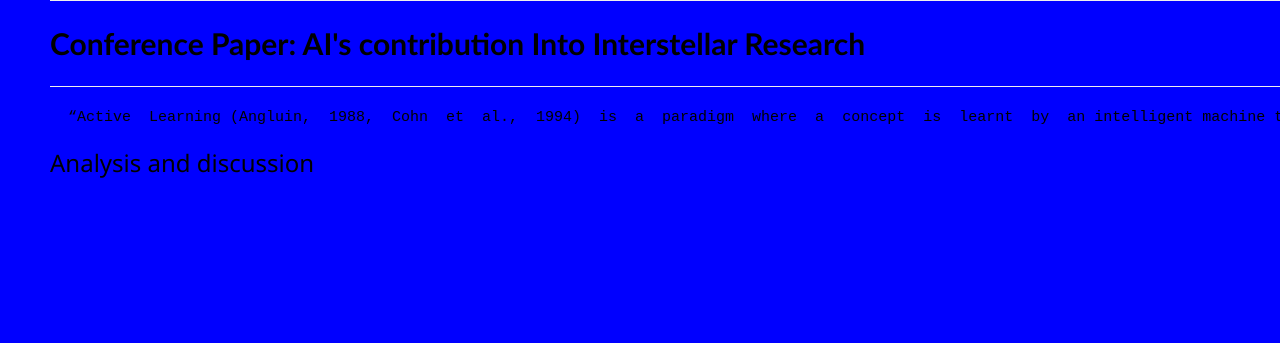
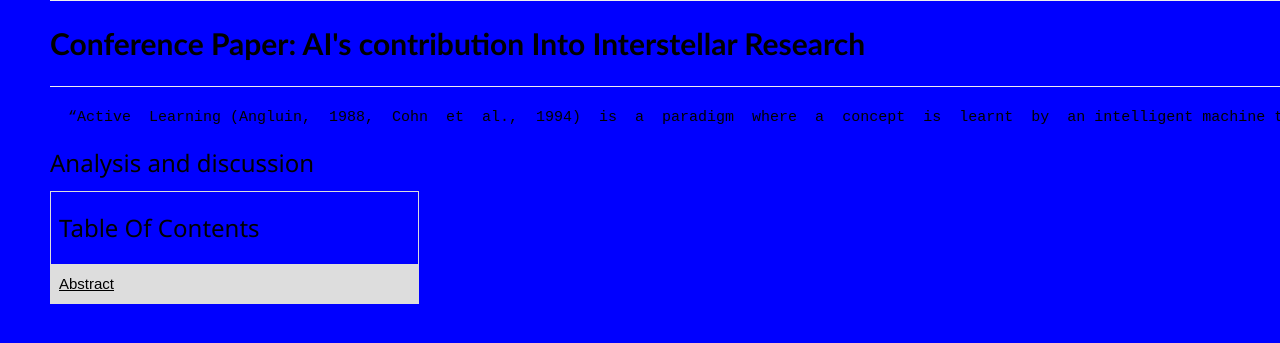
Before and after one commit to FEPSFY6866941/FY6866941, a plain HTML site: page index.html in a window 1280 px wide. Shown: the part 439-782 px from the top of the page. Drawn offline with nearby package versions, Linux system fonts and the light colour scheme.

Commit message:
Update index.html

```diff
--- a/index.html
+++ b/index.html
@@ -57,6 +57,20 @@ p.ex1 {
 </p>
 
 <h3 id=”Analysis and discussion”>Analysis and discussion</h3>
+
+<!table of contents>
+<table>
+
+<tr>
+  <th><h3>Table Of Contents</h3></th>
+</tr>
+<tr>
+  <td><a href="#Abstract">Abstract</td>
+</tr>
+<tr
+</table>
+
+
   </head>
 
 </html>
```
